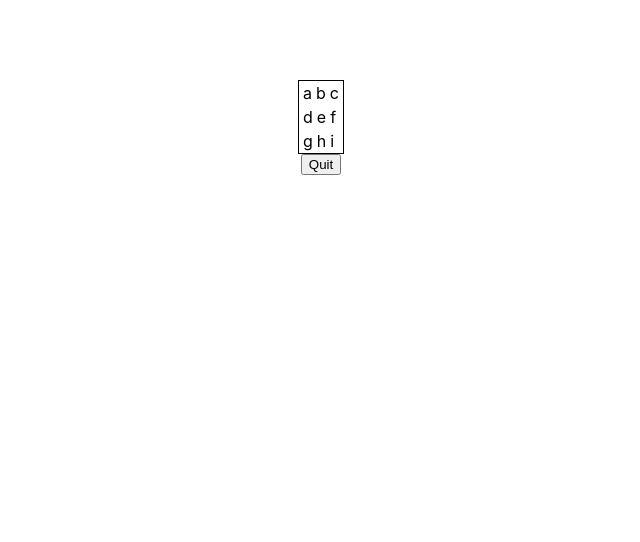
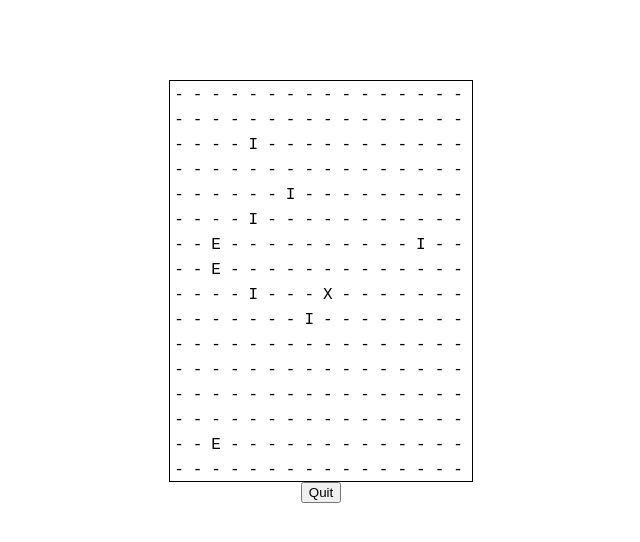
Before and after one commit to csci312a-f23/project-camelshump, a Next.js app: page /play in a window 1280 px wide. Shown: the top 542 px of the page, without its empty margins (319-959 px from the left). Built offline with nearby package versions, Linux system fonts and the light colour scheme.

Commit message:
player movement renders

```diff
--- a/src/components/MapDisplay.js
+++ b/src/components/MapDisplay.js
@@ -6,25 +6,38 @@
  * currently assumes that it receives 2D array, not json
  */
 import PropTypes from "prop-types";
+import { useEffect, useState } from "react";
 import styles from "../styles/MapDisplay.module.css";
 
-export default function MapDisplay({ currentMap }) {
-  const mapGrid = currentMap.map((row, rowIndex) => (
+export default function MapDisplay({ currentMap, position }) {
+  const [displayMap, setDisplayMap] = useState([]);
+
+  // useEffect changes position of X character based on the received position from key presses
+  useEffect(() => {
+    setDisplayMap(
+      currentMap.map((row, rowIndex) => (
         // call Traversal.js pass (rowIndex,colIndex)
         // eslint-disable-next-line react/no-array-index-key
         <div className={styles.row} key={rowIndex}>
           {row.map((char, colIndex) => (
             // eslint-disable-next-line react/no-array-index-key
             <div className={styles.cell} key={colIndex}>
+              {rowIndex === position[0] && colIndex === position[1] ? (
+                <ul>X</ul>
+              ) : (
                 <ul>{char}</ul>
+              )}
             </div>
           ))}
         </div>
-  ));
+      )),
+    );
+  }, [position]);
 
-  return <div className={styles.mapDisplay}>{mapGrid}</div>;
+  return <div className={styles.mapDisplay}>{displayMap}</div>;
 }
 
 MapDisplay.propTypes = {
   currentMap: PropTypes.arrayOf(PropTypes.arrayOf(PropTypes.char)).isRequired,
+  position: PropTypes.arrayOf(PropTypes.int).isRequired,
 };
--- a/src/pages/play.js
+++ b/src/pages/play.js
@@ -3,27 +3,30 @@
  */
 import { useRouter } from "next/router";
 import React, { useEffect, useState } from "react";
+import MapJSON from "@/components/MapJSON";
 import MapDisplay from "../components/MapDisplay";
 import { Traversal } from "../components/Traversal";
 
 export default function GameViewer() {
   const router = useRouter();
-  const initialMap = [Array.from("abc"), Array.from("def"), Array.from("ghi")];
+  const sectionLength = 16;
+  const numSections = 16;
+  // Create a new map with 16 sections and each map is 16x16 characters
+  const initialMap = JSON.parse(MapJSON({ sectionLength, numSections }));
 
-  const [currentMap, setCurrentMap] = useState(initialMap);
+  // Set map state to the initial map
+  // eslint-disable-next-line no-unused-vars
+  const [currentMap, setCurrentMap] = useState(initialMap[0]);
   const [position, setPosition] = useState([
     Math.floor(currentMap.length / 2),
     Math.floor(currentMap[0].length / 2),
   ]);
-  // eslint-disable-next-line no-console
-  console.log(position);
 
   useEffect(() => {
     function handleKeyPress(event) {
       setPosition(Traversal(currentMap, event.key, position));
       // eslint-disable-next-line no-console
       console.log(position);
-      setCurrentMap(currentMap);
     }
 
     document.addEventListener("keydown", handleKeyPress);
@@ -35,7 +38,7 @@ export default function GameViewer() {
 
   return (
     <main>
-      <MapDisplay currentMap={currentMap} />
+      <MapDisplay currentMap={currentMap} position={position} />
       <button type="button" onClick={() => router.back()}>
         Quit
       </button>
--- a/src/styles/MapDisplay.module.css
+++ b/src/styles/MapDisplay.module.css
@@ -12,4 +12,6 @@
 .cell ul {
   padding: var(--gap);
   display: inline;
+  letter-spacing: 5px;
+  font-family: "Courier New", monospace;
 }
```
Lines whose indentation alone changed are shown as unchanged.
